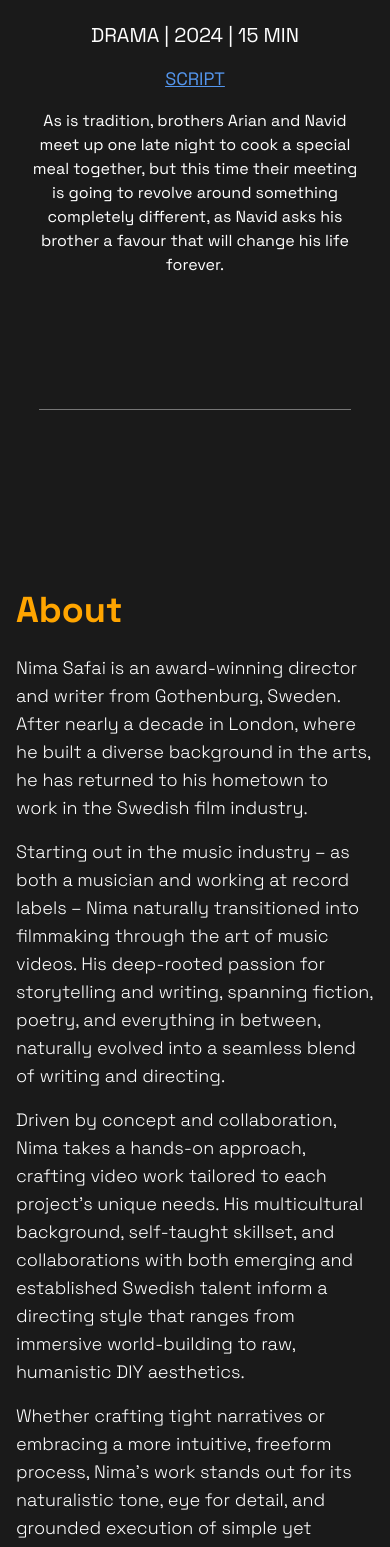
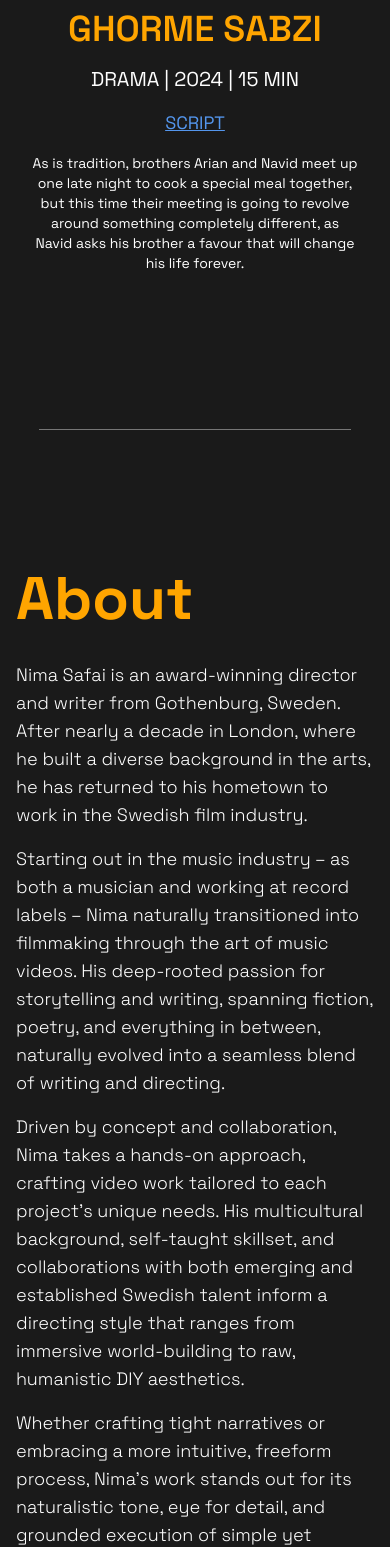
Before and after one commit to NimaSafai/portfolio, a React (Create React App) app: page / in a window 390 px wide. Shown: the part 1433-2980 px from the top of the page. Built offline with nearby package versions, Linux system fonts and the light colour scheme; a web font is replaced by a local one.

Commit message:
Work on responsiveness

```diff
--- a/src/components/About.tsx
+++ b/src/components/About.tsx
@@ -4,11 +4,11 @@ const About: React.FC = () => {
   return (
     <section
       id="about"
-      className="max-w-[1200px] mx-auto pt-[100px] sm:pt-[150px] md:pt-[200px] pb-[100px] sm:pb-[200px] md:pb-[330px] flex flex-col md:flex-row items-center gap-8 md:gap-36 mb-20 px-4 sm:px-6"
+      className="max-w-[1200px] sm:max-w-[560px] mx-auto pt-[75px] sm:pt-[150px] md:pt-[200px] pb-[50px] sm:pb-[200px] md:pb-[330px] flex flex-col md:flex-row items-center gap-8 md:gap-36 mb-20 px-4 sm:px-6"
     >
       {/* Left: Text */}
-      <div className="flex-1 text-white mt-12 md:mt-24">
-        <h2 className="text-4xl sm:text-5xl md:text-6xl lg:text-7xl font-bold text-[#FFA500] mb-6 md:mb-8">
+      <div className="flex-1 text-white mt-8 md:mt-24">
+        <h2 className="text-6xl sm:text-6xl md:text-6xl lg:text-7xl font-bold text-[#FFA500] mb-8 md:mb-8">
           About
         </h2>
         <div className="w-full md:w-[610px] text-lg sm:text-xl md:text-2xl">
@@ -43,7 +43,7 @@ const About: React.FC = () => {
         </div>
       </div>
       {/* Right: Image placeholder */}
-      <div className="flex-1 flex flex-col justify-center mt-12 md:mt-[120px]">
+      <div className="flex-1 flex flex-col justify-center mt-2 md:mt-[120px]">
         <div className="w-[300px] sm:w-[400px] md:w-[500px] h-[500px] sm:h-[700px] md:h-[900px] bg-gray-300 rounded-md flex items-center justify-center">
           <svg
             className="w-16 h-16 sm:w-20 sm:h-20 md:w-24 md:h-24 text-gray-400"
@@ -56,7 +56,7 @@ const About: React.FC = () => {
             <path d="M4 20c0-4 4-7 8-7s8 3 8 7" />
           </svg>
         </div>
-        <p className="text-xs text-white/70 mt-2">Photo: Emil Agrell</p>
+        <p className="text-[10px] text-white/70 mt-2">Photo: Emil Agrell</p>
       </div>
     </section>
   );
--- a/src/components/Contact.tsx
+++ b/src/components/Contact.tsx
@@ -16,23 +16,7 @@ const Contact: React.FC = () => {
       id="contact"
       className="max-w-[1500px] mx-auto pt-[100px] sm:pt-[200px] md:pt-[400px] pb-[100px] sm:pb-[250px] md:pb-[450px] flex flex-col md:flex-row items-center px-4 sm:px-6"
     >
-      {/* Left: Image placeholder */}
-      <div className="flex-1 flex-col justify-center mb-12 md:mb-20 md:ml-[100px]">
-        <div className="w-[300px] sm:w-[400px] md:w-[500px] h-[500px] sm:h-[700px] md:h-[900px] bg-gray-300 rounded-md flex items-center justify-center">
-          <svg
-            className="w-16 h-16 sm:w-20 sm:h-20 md:w-24 md:h-24 text-gray-400"
-            fill="none"
-            stroke="currentColor"
-            strokeWidth="2"
-            viewBox="0 0 24 24"
-          >
-            <circle cx="12" cy="8" r="4" />
-            <path d="M4 20c0-4 4-7 8-7s8 3 8 7" />
-          </svg>
-        </div>
-        <p className="text-xs text-white/70 mt-2">Photo: Ines Kjelbye</p>
-      </div>
-      {/* Right: Form */}
+      {/* Form */}
       <div className="flex-1 w-full max-w-[700px] mb-12 md:mb-20">
         <h2 className="text-4xl sm:text-5xl md:text-6xl lg:text-7xl font-bold text-[#FFA500] mb-12 sm:mb-24 md:mb-36">
           Contact
@@ -78,6 +62,22 @@ const Contact: React.FC = () => {
           )}
         </form>
       </div>
+      {/* Image placeholder */}
+      <div className="flex-1 flex-col justify-center mb-12 mt-8 md:mb-20 md:ml-[100px]">
+        <div className="w-[300px] sm:w-[400px] md:w-[500px] h-[500px] sm:h-[700px] md:h-[900px] bg-gray-300 rounded-md flex items-center justify-center">
+          <svg
+            className="w-16 h-16 sm:w-20 sm:h-20 md:w-24 md:h-24 text-gray-400"
+            fill="none"
+            stroke="currentColor"
+            strokeWidth="2"
+            viewBox="0 0 24 24"
+          >
+            <circle cx="12" cy="8" r="4" />
+            <path d="M4 20c0-4 4-7 8-7s8 3 8 7" />
+          </svg>
+        </div>
+        <p className="text-xs text-white/70 mt-2">Photo: Ines Kjelbye</p>
+      </div>
     </section>
   );
 };
--- a/src/components/Hero.tsx
+++ b/src/components/Hero.tsx
@@ -20,7 +20,7 @@ const Hero: React.FC = () => {
       </div>
       {/* Right: Profile image placeholder */}
       <div className="flex-1 flex-col justify-end mt-0 md:ml-20">
-        <div className="w-[300px] sm:w-[400px] md:w-[600px] h-[400px] sm:h-[700px] md:h-[1000px] bg-gray-300 rounded-md flex items-center justify-center mt-0 md:mt-40">
+        <div className="w-[300px] sm:w-[400px] md:w-[600px] h-[420px] sm:h-[700px] md:h-[1000px] bg-gray-300 rounded-md flex items-center justify-center mt-0 md:mt-40">
           <svg
             className="w-16 h-16 sm:w-20 sm:h-20 md:w-24 md:h-24 text-gray-400"
             fill="none"
--- a/src/components/Work.tsx
+++ b/src/components/Work.tsx
@@ -36,7 +36,7 @@ const Work: React.FC = () => {
           >
             SCRIPT
           </a>
-          <p className="text-white text-base sm:text-lg md:text-xl mt-2 w-full max-w-[850px] px-4">
+          <p className="text-white text-sm sm:text-lg md:text-xl mt-2 w-full max-w-[800px] px-4">
             As is tradition, brothers Arian and Navid meet up one late night to
             cook a special meal together, but this time their meeting is going
             to revolve around something completely different, as Navid asks his
```
